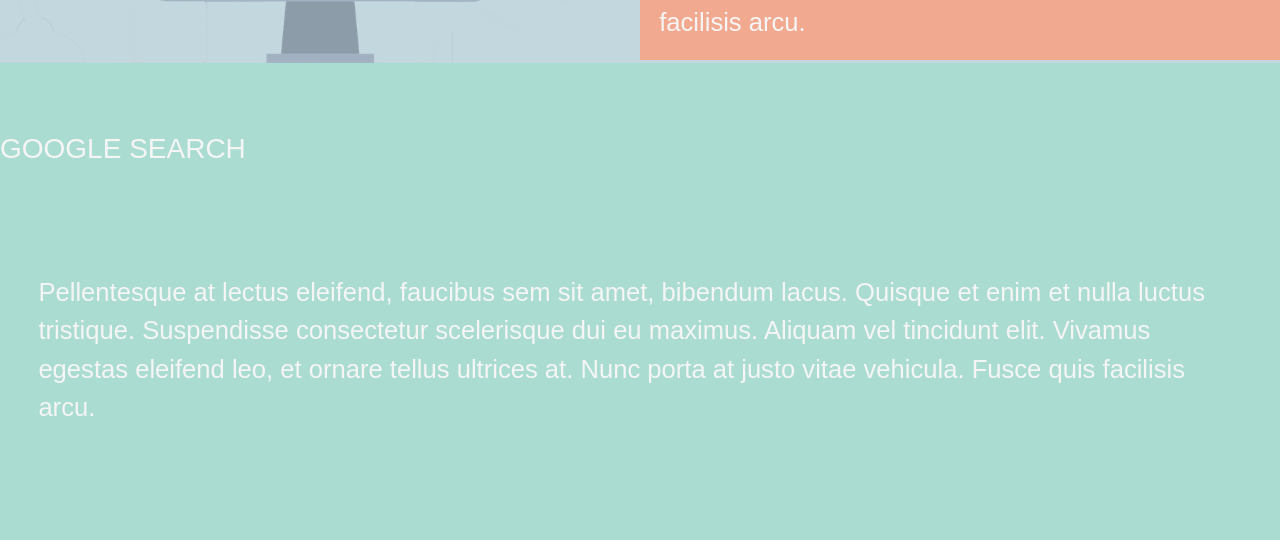
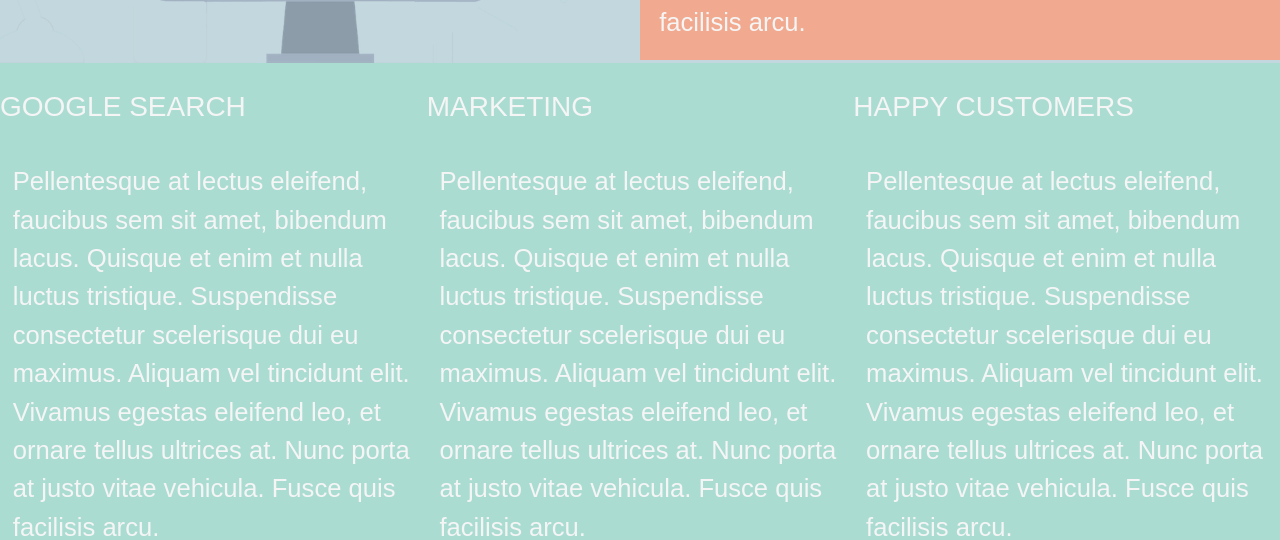
Before and after one commit to Pulkit219/FrontEndProject, a plain HTML site: page ResponsiveFrontEndRocketDesign/index.html in a window 1280 px wide. Shown: the part 1884-2424 px from the top of the page. Drawn offline with Linux system fonts and the light colour scheme.

Commit message:
16th comm

```diff
--- a/ResponsiveFrontEndRocketDesign/style.css
+++ b/ResponsiveFrontEndRocketDesign/style.css
@@ -179,5 +179,7 @@
 }
 
 .one-third{
+width: 33.333333%;
+float: left;
 
 }
```
